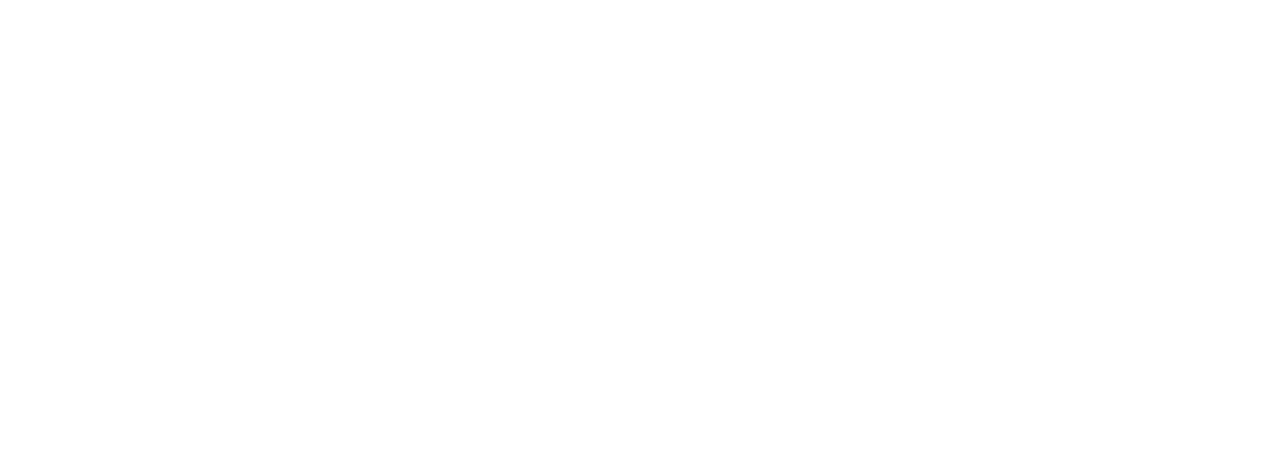
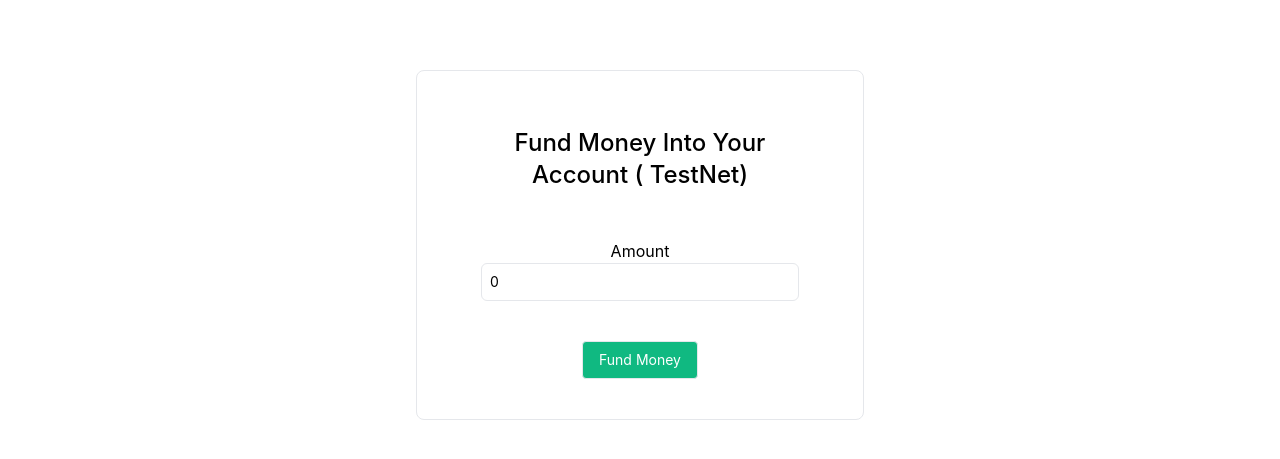
Before and after one commit to erdemgonul/ecommerce-chain, a React (Create React App) app in the folder ecommerce-react/: page /fund in a window 1280 px wide. Shown: the part 299-758 px from the top of the page. Built offline with nearby package versions, Linux system fonts and the light colour scheme; no server answers.

Commit message:
created fund page

```diff
--- a/ecommerce-react/src/App.js
+++ b/ecommerce-react/src/App.js
@@ -14,6 +14,7 @@ import Checkout from "./Checkout";
 import Profile from "./Profile";
 import SalesManagerPage from "./SalesManagerPage";
 import ProductManagerPage from "./ProductManagerPage";
+import FundPage from "./FundPage";
 
 import { getToken, onMessageListener } from "./firebase";
 import { useState, useEffect } from "react";
@@ -40,8 +41,16 @@ function App() {
         <div className="flex flex-col w-full h-full">
           <Menu />
           <Switch>
-            <Route path="/salesmanager" component={() => <SalesManagerPage />} />
-            <Route path="/productmanager" component={() => <ProductManagerPage />} />
+            <Route path="/fund" component={() => <FundPage />} />
+
+            <Route
+              path="/salesmanager"
+              component={() => <SalesManagerPage />}
+            />
+            <Route
+              path="/productmanager"
+              component={() => <ProductManagerPage />}
+            />
 
             <Route path="/product" component={() => <ProductPage />} />
             <Route path="/profile" component={() => <Profile />} />
--- /dev/null
+++ b/ecommerce-react/src/FundPage.js
@@ -0,0 +1,64 @@
+import axios from "axios";
+import React, { useState } from "react";
+import Modal from "react-modal";
+const customStyles = {
+  content: {
+    top: "50%",
+    left: "50%",
+    right: "auto",
+    bottom: "auto",
+    marginRight: "-50%",
+    transform: "translate(-50%, -50%)",
+  },
+};
+
+const FundPage = () => {
+  const [amount, setAmount] = useState(0);
+
+  const fundUser = () => {
+    axios
+      .post(`${process.env.REACT_APP_ENDPOINT_URL}/api/v1/payment/fund`, {
+        amount: amount,
+      })
+      .then((res) => {
+        console.log(res);
+      })
+      .catch((err) => {
+        console.log(err);
+      });
+  };
+  return (
+    <div className="h-screen flex bg-gray-bg1">
+      <div className="w-full max-w-md m-auto bg-white rounded-lg border border-primaryBorder shadow-default py-10 px-16">
+        <h1 className="text-2xl font-medium text-primary mt-4 mb-12 text-center">
+         Fund Money Into Your Account ( TestNet)
+        </h1>
+
+        <div>
+          <label htmlFor="email">Amount</label>
+          <input
+            type="text"
+            className={`w-full p-2 text-primary border rounded-md outline-none text-sm transition duration-150 ease-in-out mb-4`}
+            id="email"
+            placeholder="Enter Amount"
+            onChange={(e) => setAmount(e.target.value)}
+            value={amount}
+          />
+        </div>
+
+
+        <div className="flex justify-center items-center mt-6">
+          <button
+            onClick={() => fundUser()}
+            className={`bg-green-500 py-2 px-4 text-sm text-white rounded border border-green focus:outline-none focus:border-green-dark`}
+          >
+            Fund Money
+          </button>
+        </div>
+      </div>
+
+    </div>
+  );
+};
+
+export default FundPage;
```
